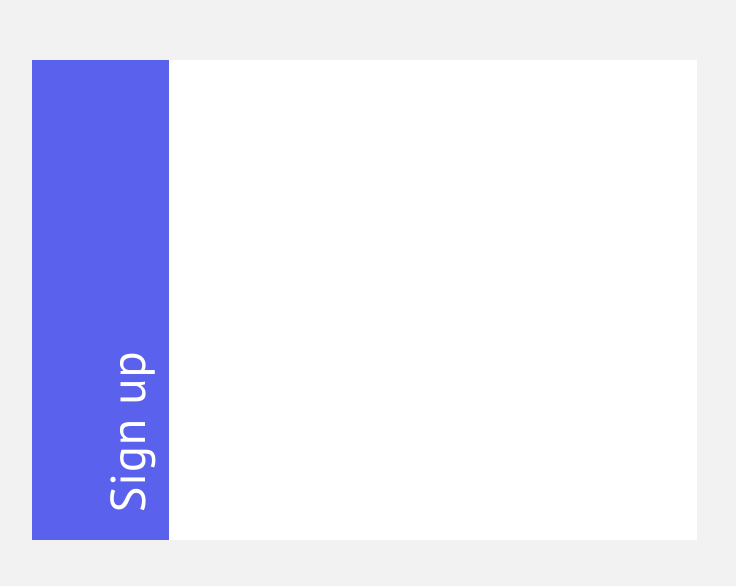
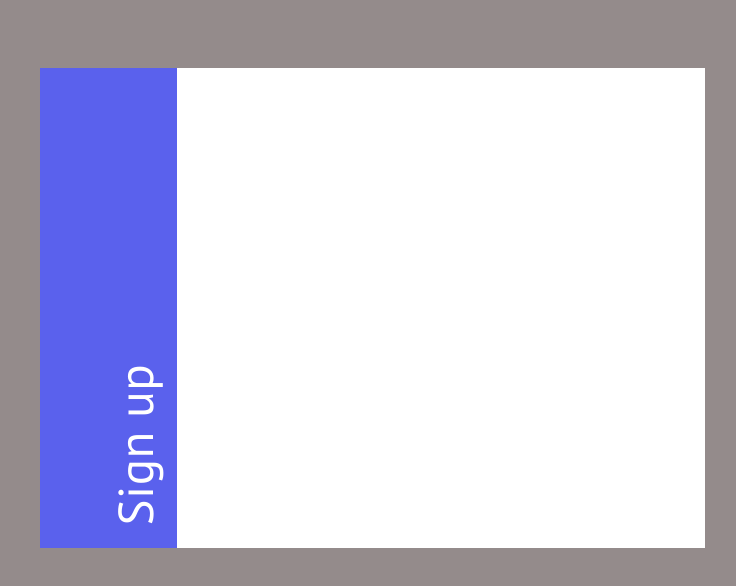
Before and after one commit to KirillShabanov/Frontend-Task, a plain HTML site: page Вакансия Frontend/TestTask/index.html in a window 1280 px wide. Shown: the whole page, without its empty margins (36-772 px from the left). Drawn offline with Linux system fonts and the light colour scheme.

Commit message:
Update style.css

```diff
--- a/Вакансия Frontend/TestTask/css/style.css
+++ b/Вакансия Frontend/TestTask/css/style.css
@@ -1,5 +1,13 @@
+html,
 body {
-    margin: 0;
+    background: rgb(148, 139, 139);
+    block-size: 100%;
+    position: relative;
+}
+.containerSignUp {
+    margin-left: auto;
+    margin-right: auto;
+    margin-top: 100px;
     width: 800px;
     height: 600px;
     background: #F2F2F2;
@@ -10,7 +18,6 @@ body {
     top: 60.48px;
     width: 665px;
     height: 480px;
-    background: lawngreen;
 }
 .blueContainer {
     position: relative;
@@ -27,7 +34,7 @@ body {
     width: 162px;
     left: 10.3%;
     right: 65.34%;
-    top: calc(50% - 63px/2 + 82.5px);
+    top: 296.02px;
 
     font-family: 'PT Sans';
     font-style: normal;
```
